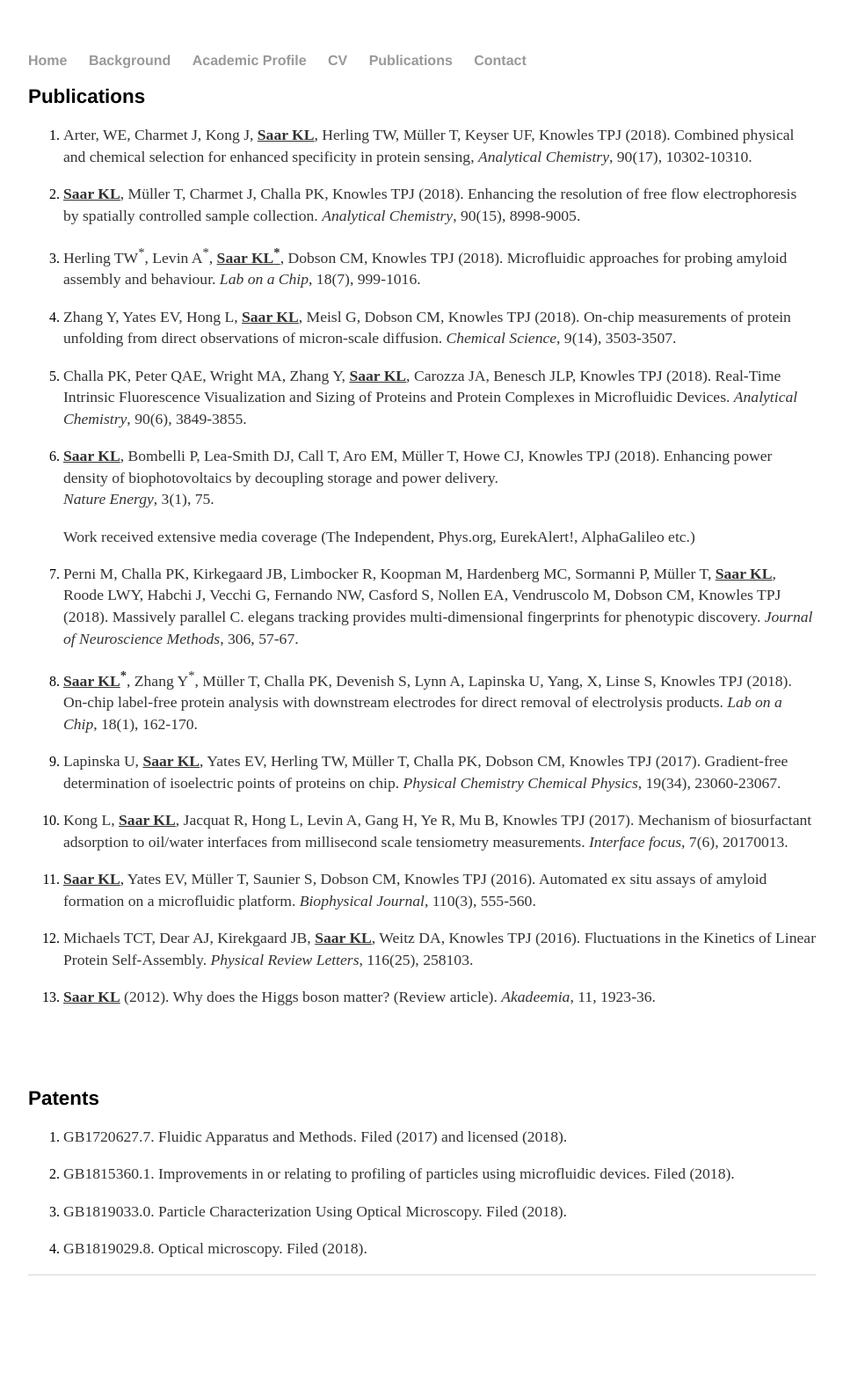
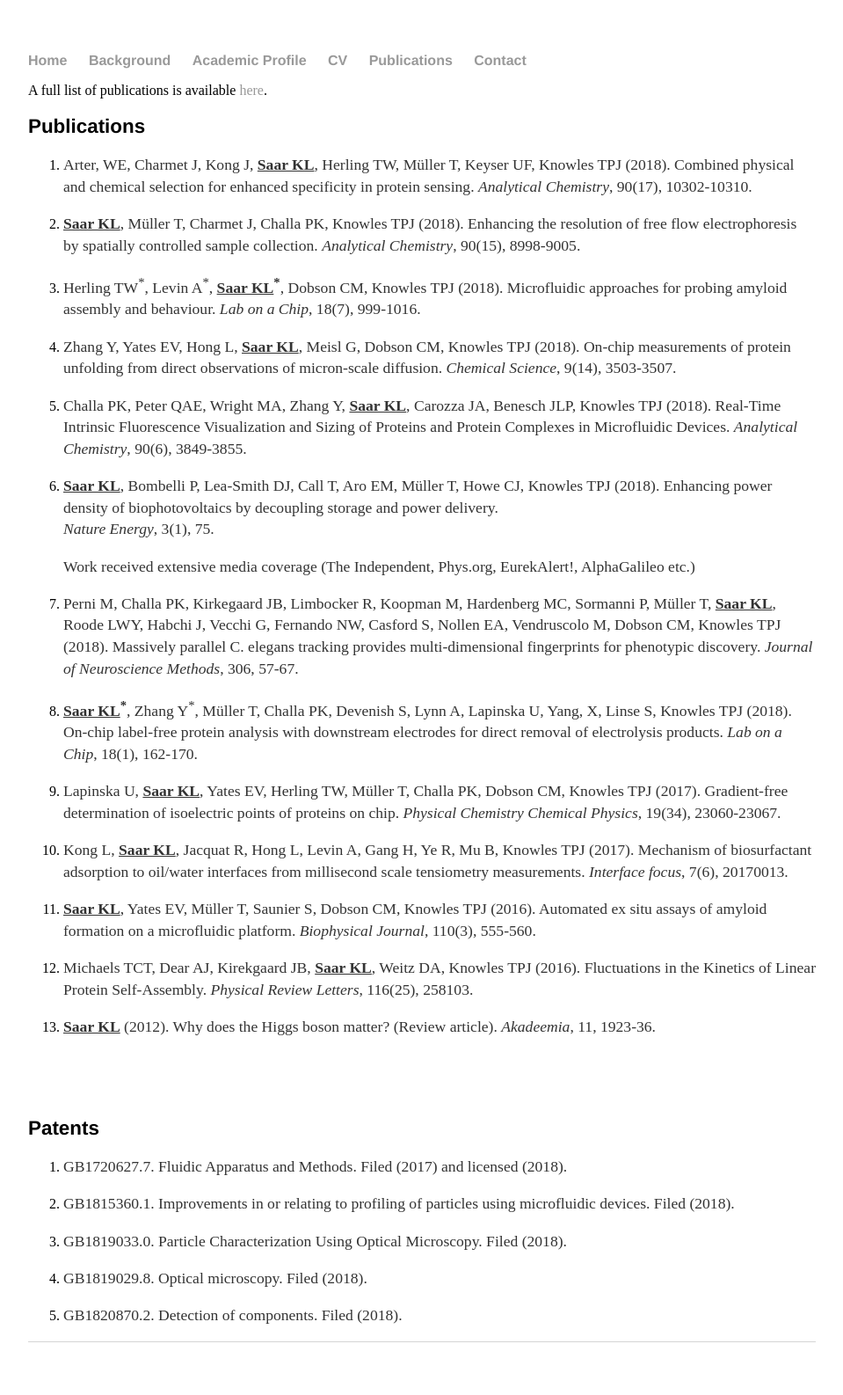
Before and after one commit to kadiliissaar/kadiliissaar.github.io, a Jekyll site: the page built from publications/index.html, in a window 1280 px wide. Shown: the whole page at 88% size, without its empty margins (160-1119 px from the left). Built offline with Jekyll 4.4.1, drawn with Linux system fonts in a browser that asks for light colours; before the commit the page ends 1510 px from its top, so only the background shows below that.

Commit message:
Update index.html

```diff
--- a/publications/index.html
+++ b/publications/index.html
@@ -3,16 +3,18 @@ layout: no-footer
 title: Kadi Liis Saar
 ---
 <div class="blurb">
+A full list of publications is available <a href="https://scholar.google.co.uk/citations?user=7OQGF4oAAAAJ&hl=en">here</a>.
+
 	<h2>Publications</h2>
 
 <OL>
    <LI> <p> Arter, WE, Charmet J, Kong J, <b><u>Saar KL</u></b>, Herling TW, Müller T, Keyser UF, Knowles TPJ (2018).
-Combined physical and chemical selection for enhanced specificity in protein sensing,
+Combined physical and chemical selection for enhanced specificity in protein sensing.
 <i>Analytical Chemistry</i>, 90(17), 10302-10310. </p>
    <LI> <p> <b><u>Saar KL</u></b>, Müller T, Charmet J, Challa PK, Knowles TPJ (2018).
 Enhancing the resolution of free flow electrophoresis by spatially controlled sample collection.
 <i>Analytical Chemistry</i>, 90(15), 8998-9005. </p>
-   <LI> <p> Herling TW<sup>*</sup>, Levin A<sup>*</sup>, <b><u>Saar KL<sup>*</sup></u></b>, Dobson CM, Knowles TPJ (2018).
+   <LI> <p> Herling TW<sup>*</sup>, Levin A<sup>*</sup>, <b><u>Saar KL</u><sup>*</sup></b>, Dobson CM, Knowles TPJ (2018).
 Microfluidic approaches for probing amyloid assembly and behaviour.
 <i>Lab on a Chip</i>, 18(7), 999-1016. </p>
    <LI> <p>Zhang Y, Yates EV, Hong L, <b><u>Saar KL</u></b>, Meisl G, Dobson CM, Knowles TPJ (2018).
@@ -61,6 +63,10 @@ Why does the Higgs boson matter? (Review article).
    <LI> <p> GB1815360.1. Improvements in or relating to profiling of particles using microfluidic devices. Filed (2018). </p>
    <LI> <p> GB1819033.0. Particle Characterization Using Optical Microscopy. Filed (2018). </p>
    <LI> <p> GB1819029.8. Optical microscopy. Filed (2018). </p>
+   <LI> <p>  GB1820870.2. Detection of components. Filed (2018). </p>
+
+
+
 </OL>
 
 
```
